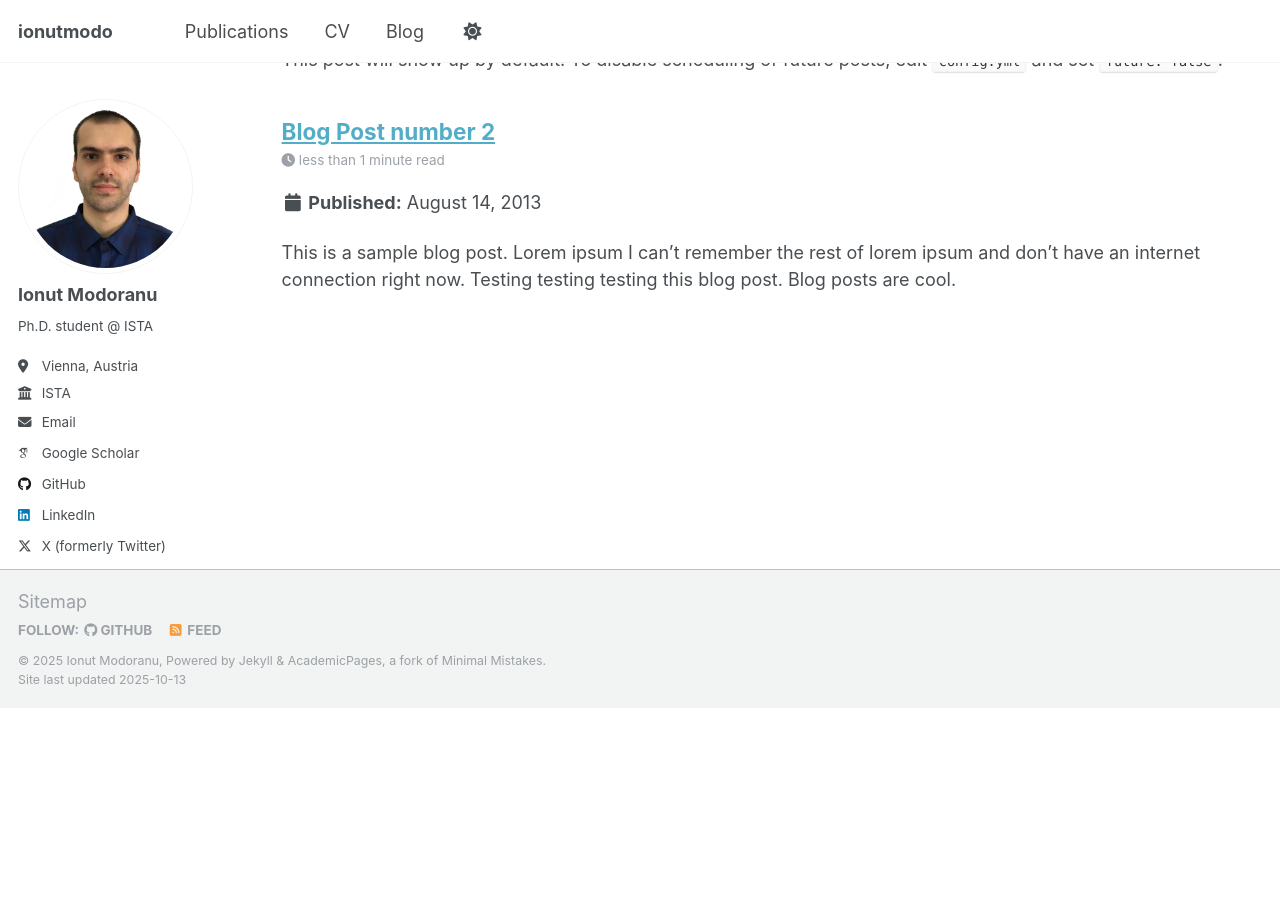
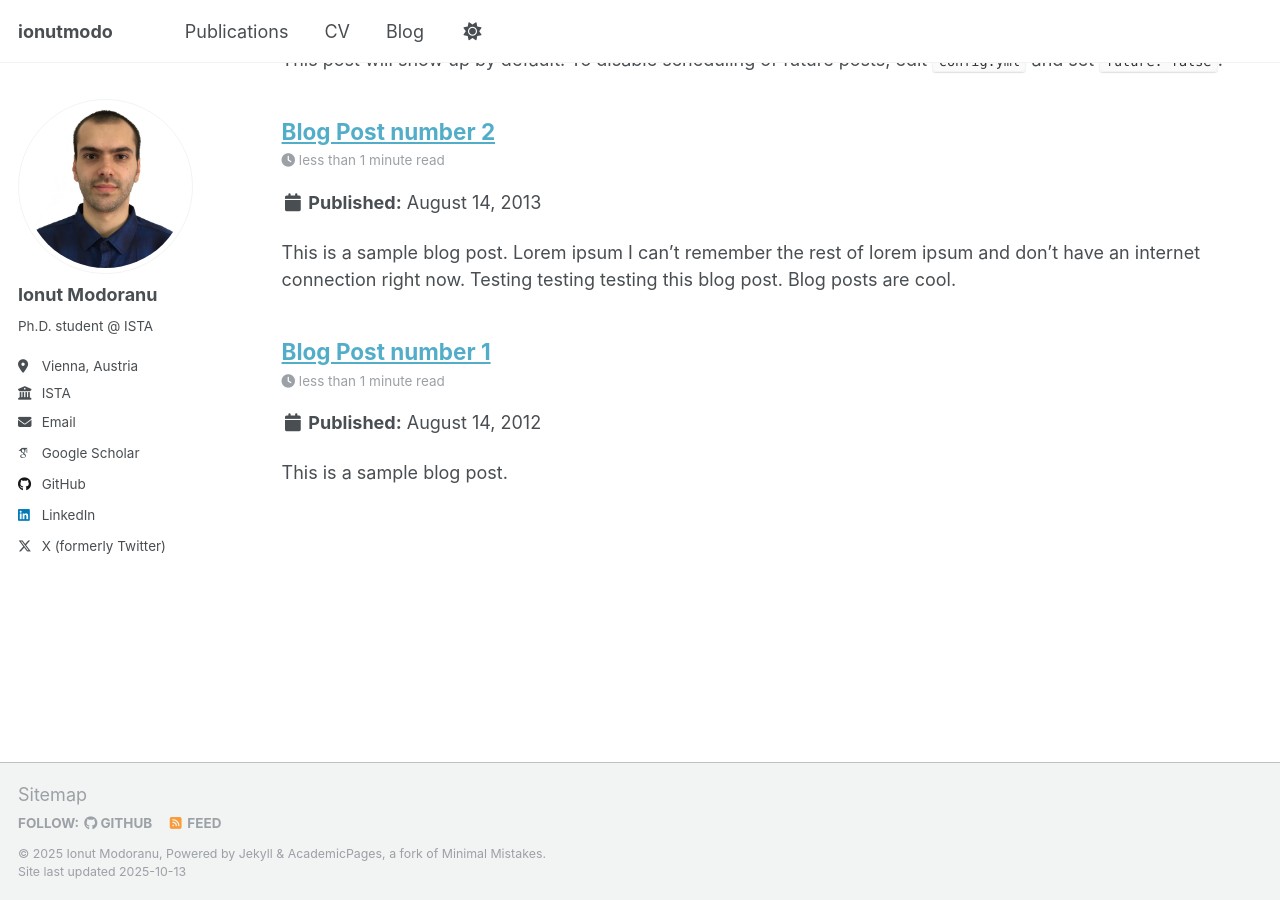
Before and after one commit to ionutmodo/ionutmodo.github.io, a Jekyll site: the page built from _pages/tag-archive.html, in a window 1280 px wide and 900 px high, scrolled down 1531 px. Built offline with Jekyll 4.4.1, drawn with Linux system fonts in a browser that asks for light colours; some web fonts are replaced; before the commit the page ends 2238 px from its top, so only the background shows below that.

Commit message:
added test perma-link

```diff
--- a/_posts/2012-08-14-blog-post-1.md
+++ b/_posts/2012-08-14-blog-post-1.md
@@ -1,7 +1,9 @@
 ---
 title: 'Blog Post number 1'
 date: 2012-08-14
+permalink: /posts/blog-post-1/
 tags:
+  - cool posts
   - category1
   - category2
 ---
```
Also changed, not shown: _posts/2013-08-14-blog-post-2.md (+1 -1 lines).
